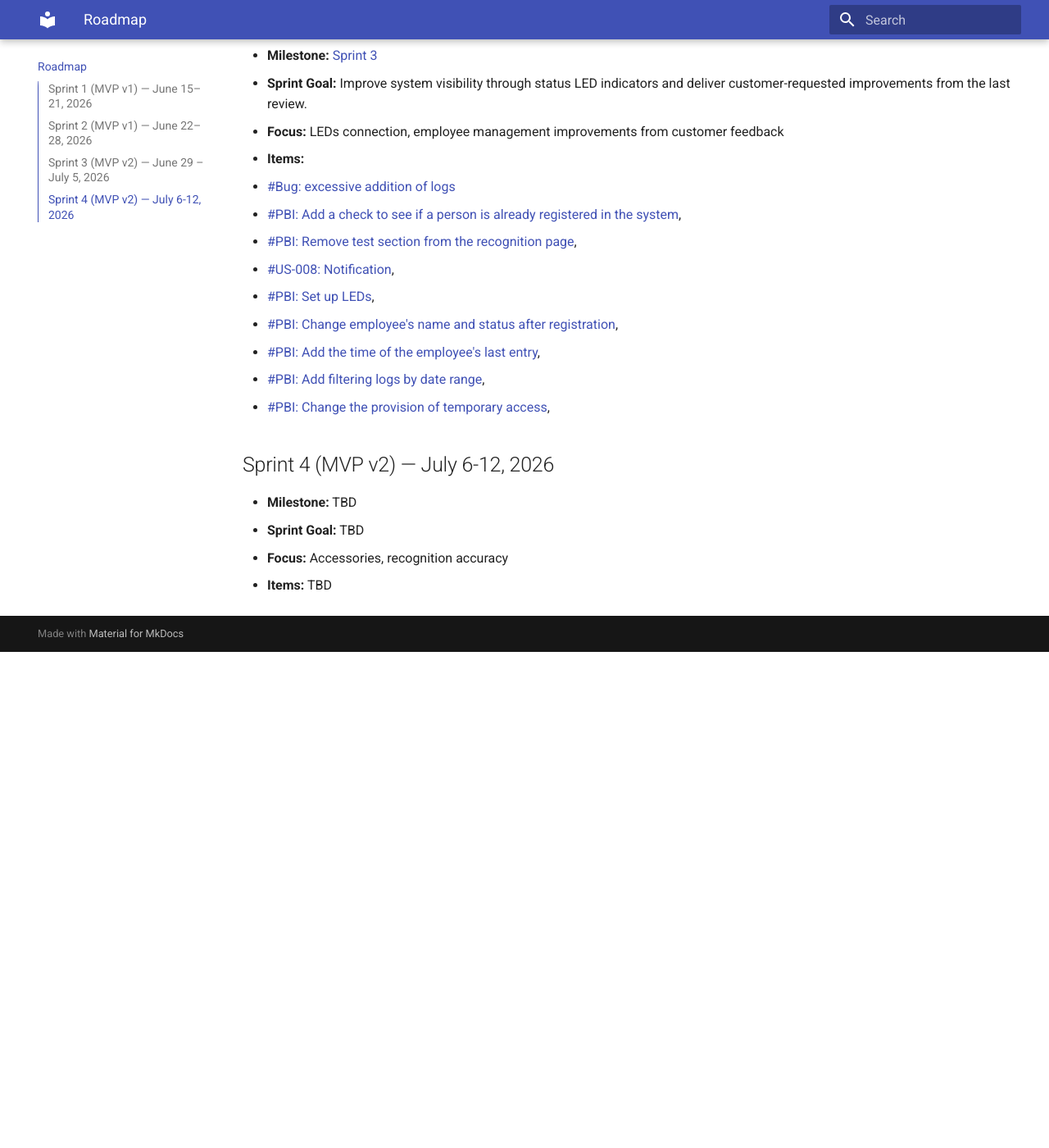
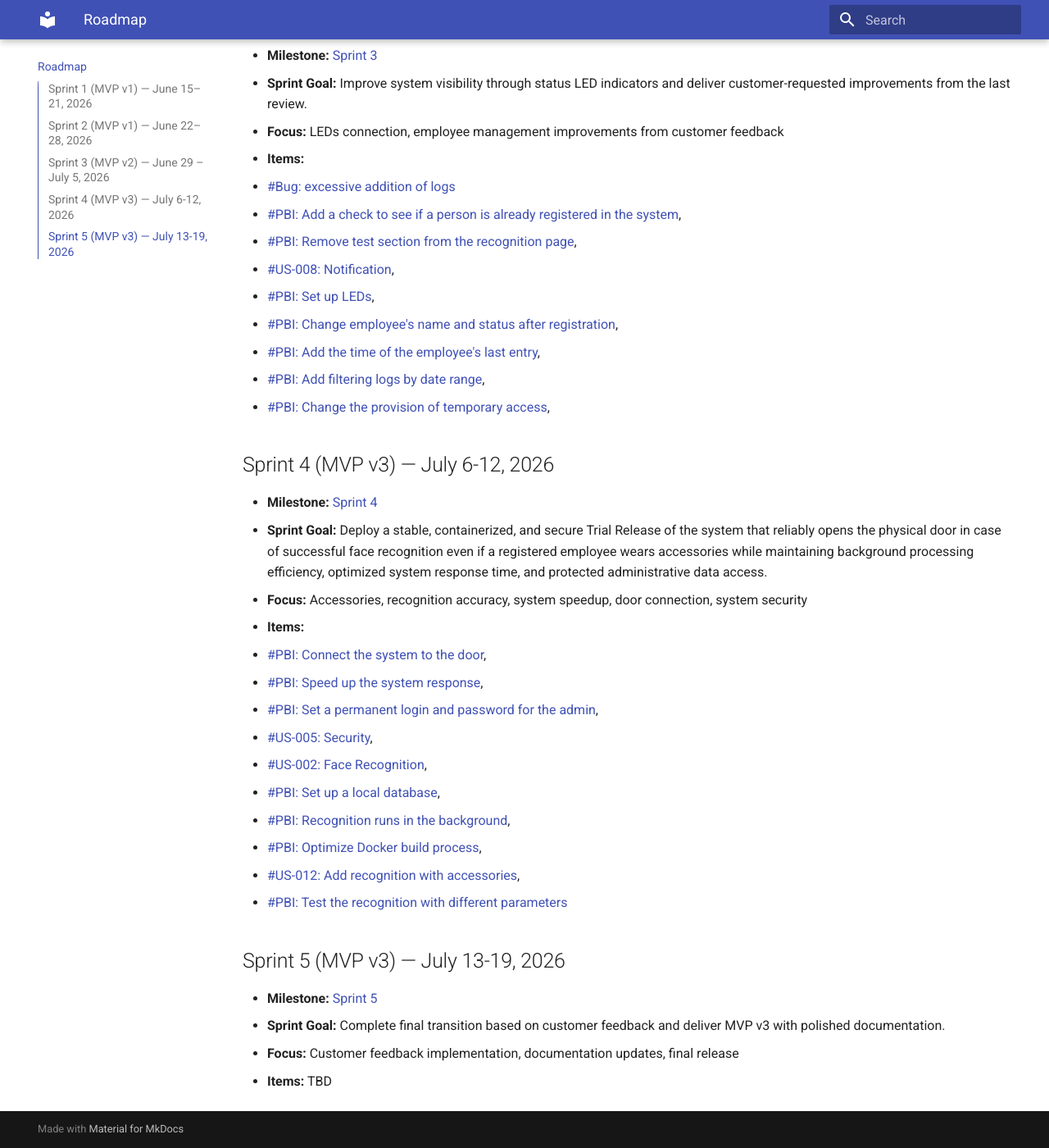
Before and after one commit to Innopolis-Robotics-Society/FaceGuardV3, an MkDocs documentation site: the page built from docs/roadmap.md, in a window 1280 px wide and 1400 px high, scrolled down 1079 px. Shown: the whole window at 82% size. Built offline with MkDocs 1.6.1 and Material for MkDocs 9.7.7, drawn with Linux system fonts in a browser that asks for light colours; before the commit the page ends 1874 px from its top, so only the background shows below that.

Commit message:
Revise roadmap with new sprints and objectives
Updated the roadmap to include additional sprints and goals for MVP v3, focusing on system security, speed, and recognition accuracy.

```diff
--- a/docs/roadmap.md
+++ b/docs/roadmap.md
@@ -38,8 +38,24 @@
   - [#PBI: Add filtering logs by date range](https://github.com/Innopolis-Robotics-Society/FaceGuardV3/issues/116),
   - [#PBI: Change the provision of temporary access](https://github.com/Innopolis-Robotics-Society/FaceGuardV3/issues/117),
 
-## Sprint 4 (MVP v2) — July 6-12, 2026
-- **Milestone:** TBD
-- **Sprint Goal:** TBD
-- **Focus:** Accessories, recognition accuracy
+## Sprint 4 (MVP v3) — July 6-12, 2026
+- **Milestone:** [Sprint 4](https://github.com/Innopolis-Robotics-Society/FaceGuardV3/milestone/4)
+- **Sprint Goal:** Deploy a stable, containerized, and secure Trial Release of the system that reliably opens the physical door in case of successful face recognition even if a registered employee wears accessories while maintaining background processing efficiency, optimized system response time, and protected administrative data access.
+- **Focus:** Accessories, recognition accuracy, system speedup, door connection, system security
+- **Items:**
+  - [#PBI: Connect the system to the door](https://github.com/Innopolis-Robotics-Society/FaceGuardV3/issues/194),
+  - [#PBI: Speed up the system response](https://github.com/Innopolis-Robotics-Society/FaceGuardV3/issues/171),
+  - [#PBI: Set a permanent login and password for the admin](https://github.com/Innopolis-Robotics-Society/FaceGuardV3/issues/195),
+  - [#US-005: Security](https://github.com/Innopolis-Robotics-Society/FaceGuardV3/issues/44),
+  - [#US-002: Face Recognition](https://github.com/Innopolis-Robotics-Society/FaceGuardV3/issues/41),
+  - [#PBI: Set up a local database](https://github.com/Innopolis-Robotics-Society/FaceGuardV3/issues/196),
+  - [#PBI: Recognition runs in the background](https://github.com/Innopolis-Robotics-Society/FaceGuardV3/issues/172),
+  - [#PBI: Optimize Docker build process](https://github.com/Innopolis-Robotics-Society/FaceGuardV3/issues/197),
+  - [#US-012: Add recognition with accessories](https://github.com/Innopolis-Robotics-Society/FaceGuardV3/issues/51),
+  - [#PBI: Test the recognition with different parameters](https://github.com/Innopolis-Robotics-Society/FaceGuardV3/issues/61)
+
+## Sprint 5 (MVP v3) — July 13-19, 2026
+- **Milestone:** [Sprint 5](https://github.com/Innopolis-Robotics-Society/FaceGuardV3/milestone/5)
+- **Sprint Goal:** Complete final transition based on customer feedback and deliver MVP v3 with polished documentation.
+- **Focus:** Customer feedback implementation, documentation updates, final release
 - **Items:** TBD
```
